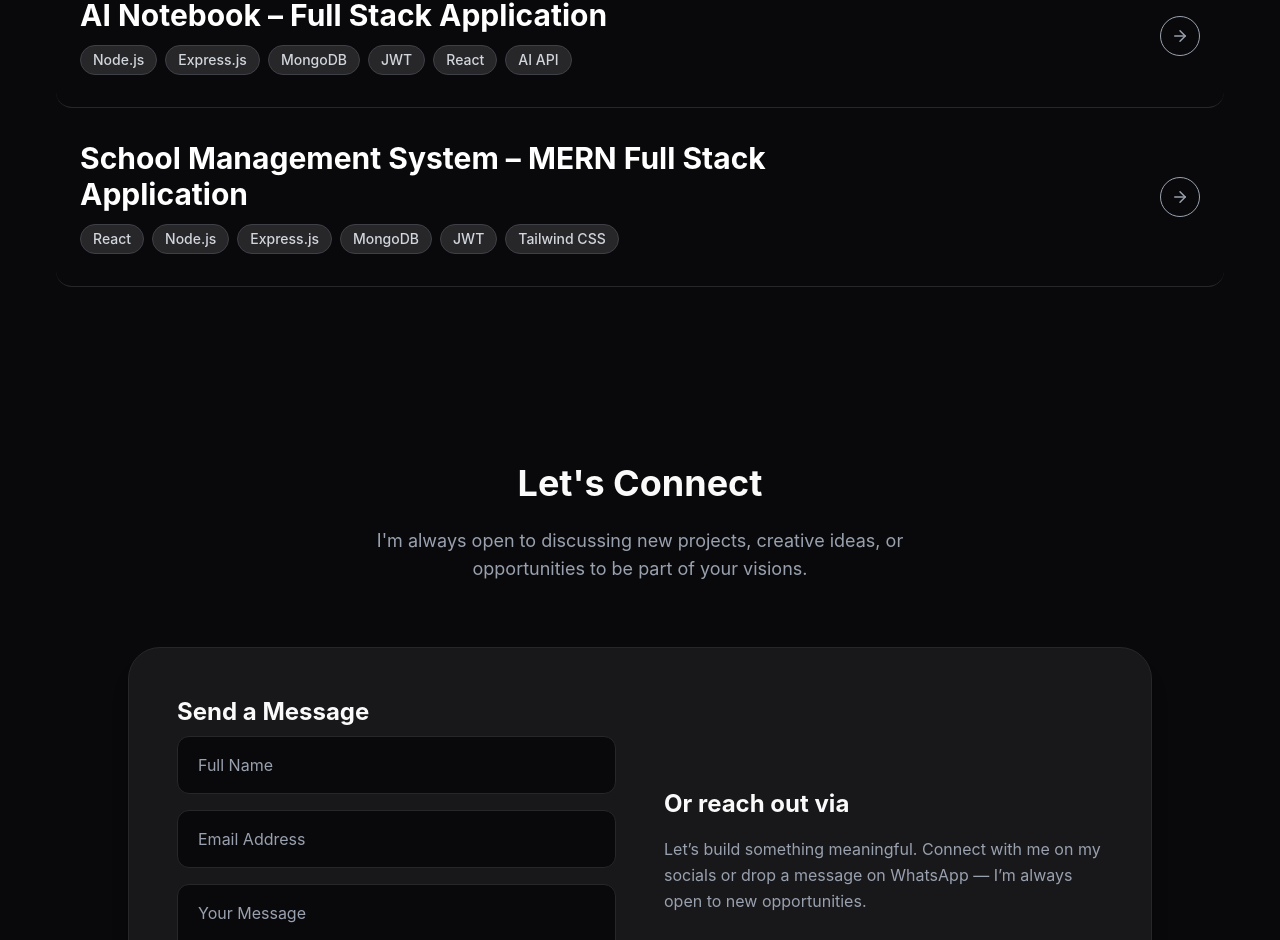
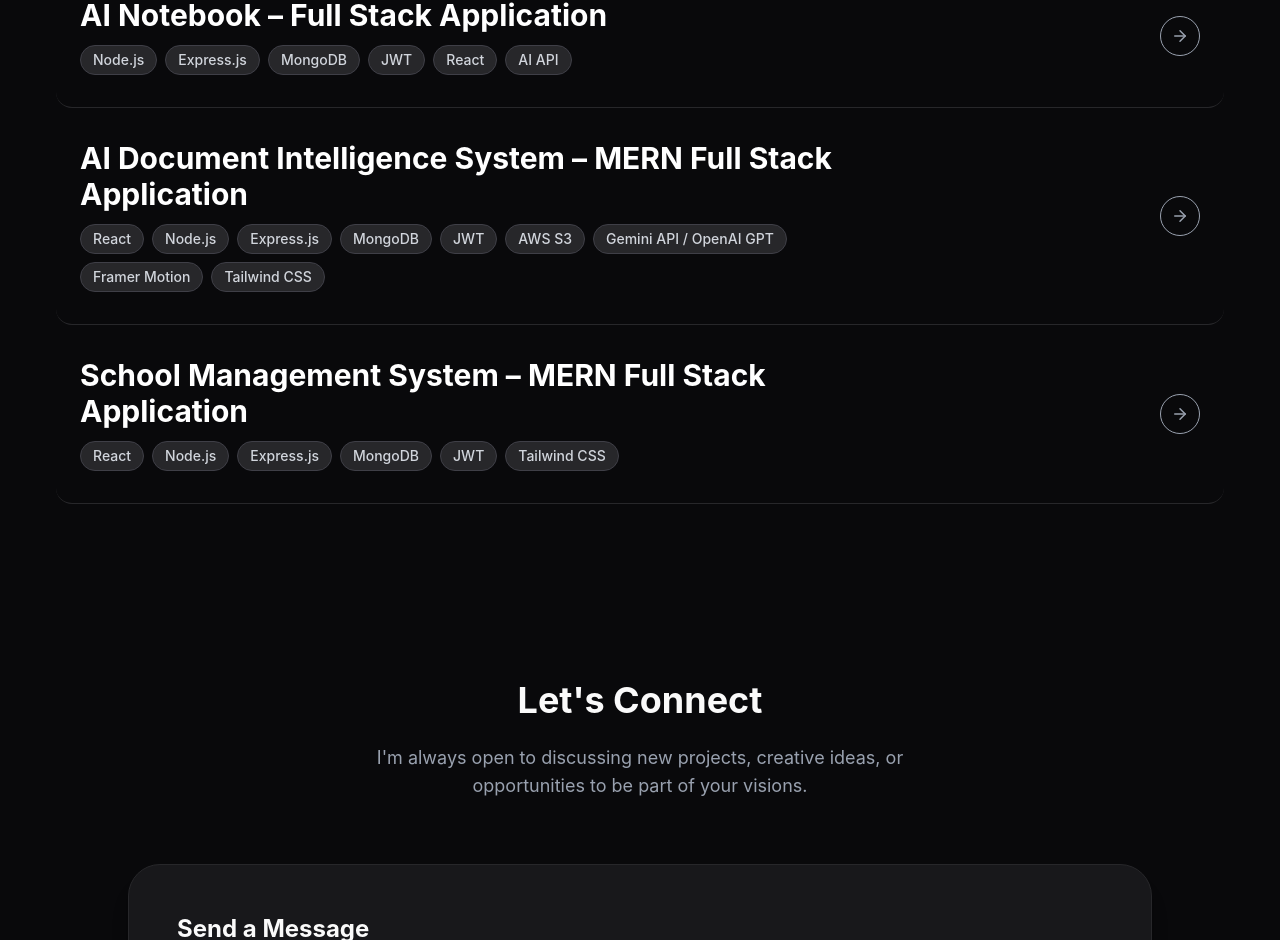
Before and after one commit to iamselva3/Portfolio, a React (Vite) app: page / in a window 1280 px wide. Shown: the part 2531-3471 px from the top of the page. Built offline with nearby package versions, Linux system fonts and the light colour scheme; no server answers.

Commit message:
Project added

```diff
--- a/src/data/portfolioData.js
+++ b/src/data/portfolioData.js
@@ -74,6 +74,16 @@ Focused on creating intuitive, visually appealing, and efficient applications th
       demoLink: "#"
     },
     {
+      id: "ai-document-intelligence",
+      title: "AI Document Intelligence System – MERN Full Stack Application",
+      problem: "Reading and analyzing large PDF documents manually is time-consuming, inefficient, and lacks intelligent summarization, making it difficult for users to extract key insights quickly.",
+      solution: "Developed a full-stack AI-powered document intelligence system to automate PDF processing, text extraction, and summarization. Integrated advanced LLMs (Gemini/GPT) to generate concise summaries and meaningful insights from complex documents, significantly reducing manual effort. Implemented secure cloud-based file management using AWS S3 with time-limited signed URLs for controlled access. Engineered scalable RESTful APIs with Node.js and Express, including JWT-based authentication and automated PDF text extraction pipelines. Designed optimized MongoDB schemas for document metadata and processing history to ensure efficient storage and retrieval. Built a responsive React frontend with a modern Glassmorphism UI and Framer Motion animations, providing an interactive dashboard for document analysis and visualization.",
+      tech: ["React", "Node.js", "Express.js", "MongoDB", "JWT", "AWS S3", "Gemini API / OpenAI GPT", "Framer Motion", "Tailwind CSS"],
+      image: "https://selva-social.s3.us-east-1.amazonaws.com/project/ChatGPT+Image+Apr+29%2C+2026%2C+01_14_38+PM.png",
+      liveLink: "https://ai-document-intelligence-system-fro.vercel.app/",
+      demoLink: "#https://ai-document-intelligence-system-fro.vercel.app/"
+    },
+    {
       id: "schoolmanagement",
       title: "School Management System – MERN Full Stack Application",
       problem: "Manual and fragmented systems for managing student records, attendance, and academic workflows lead to inefficiencies, data inconsistency, and lack of secure access control.",
@@ -89,6 +99,6 @@ Focused on creating intuitive, visually appealing, and efficient applications th
     github: "https://github.com/iamselva3/",
     linkedin: "https://www.linkedin.com/in/selvaganesh3/",
     instagram: "https://www.instagram.com/iamselva3/",
-    whatsapp: "919150888318"
+    whatsapp: "9150888318"
   }
 };
```
